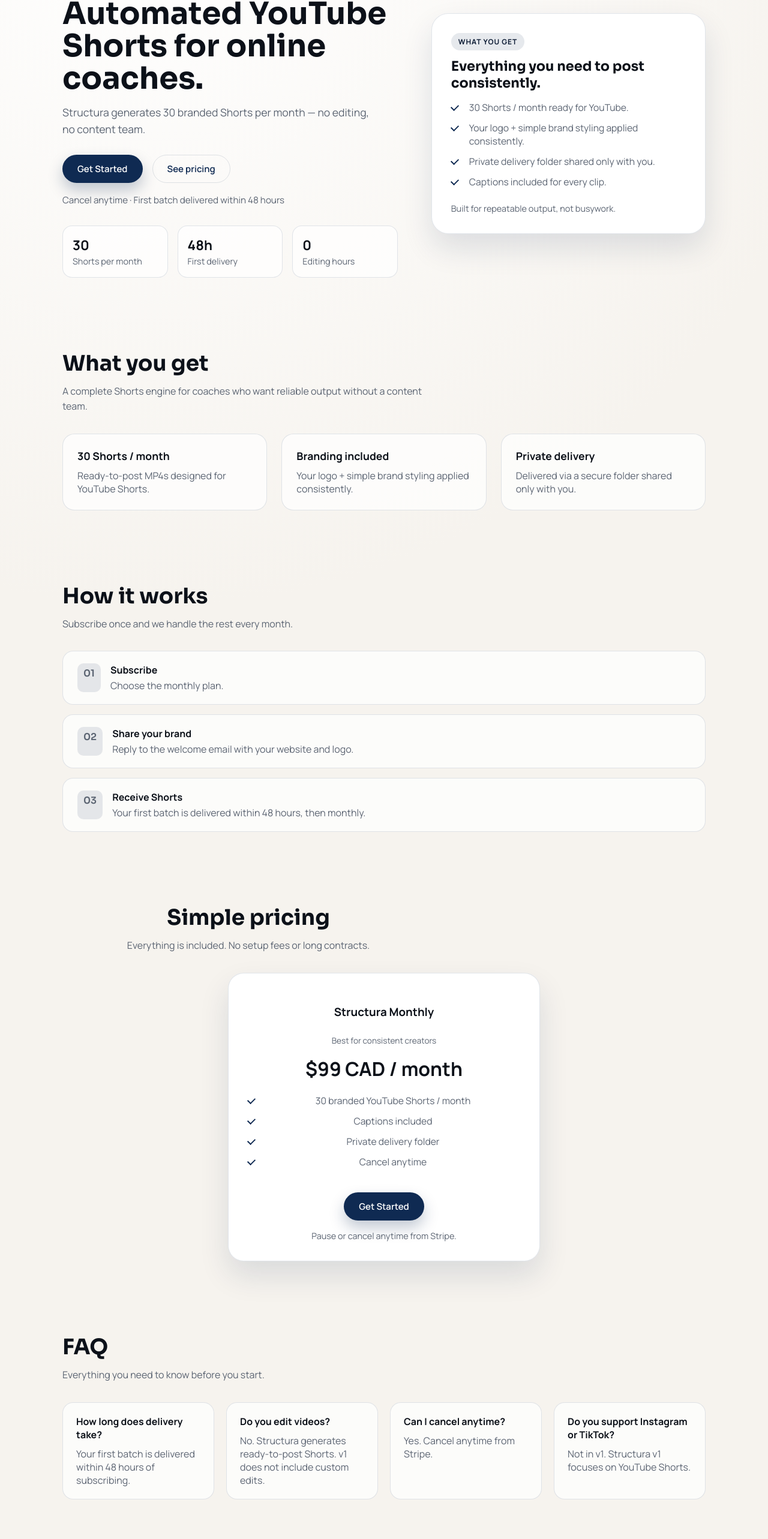
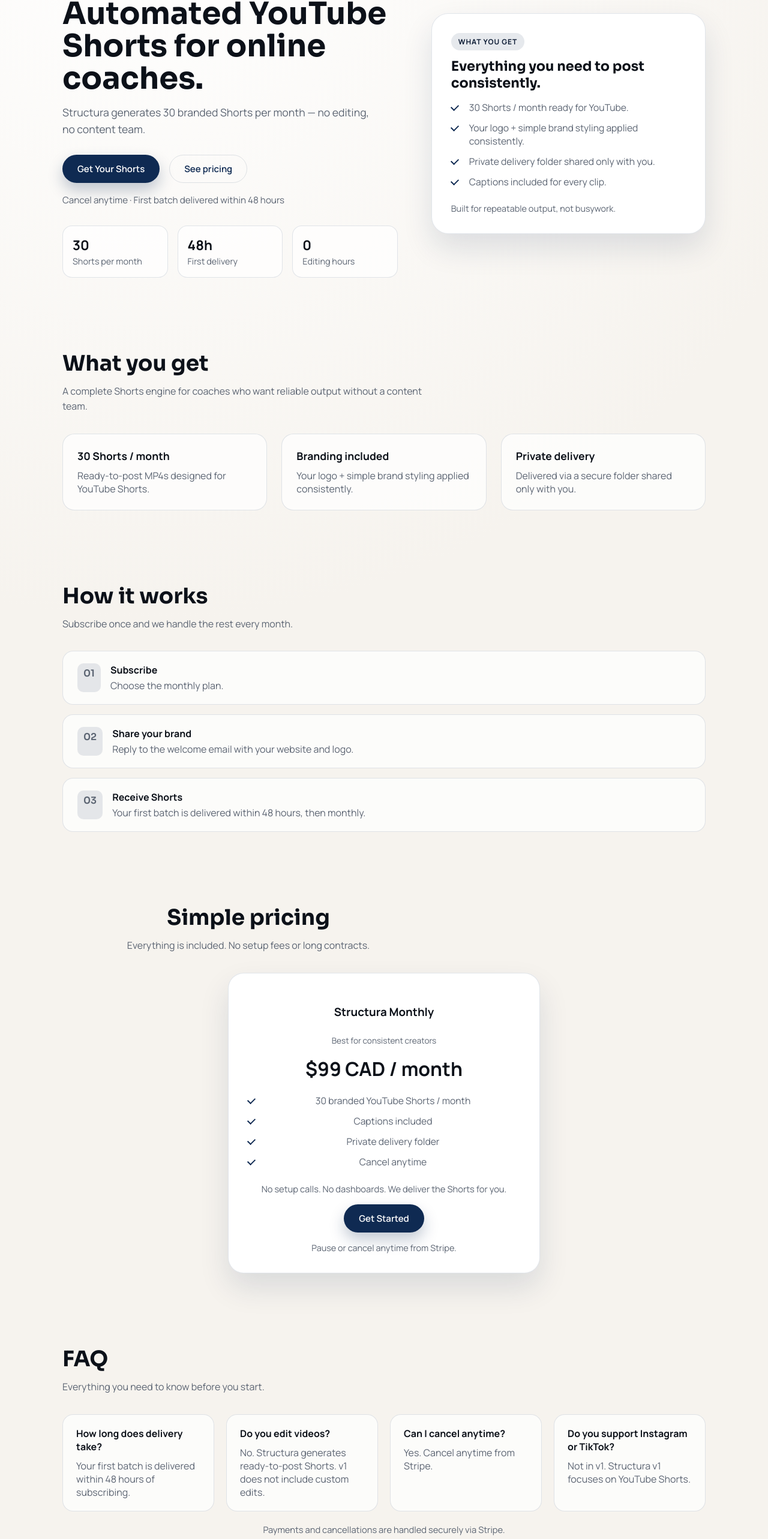
Before and after one commit to structura-dev/structura-nextjs, a Next.js app: page / in a window 1280 px wide. Shown: the part 182-2748 px from the top of the page at 60% size. Built offline with nearby package versions, Linux system fonts and the light colour scheme.

Commit message:
Changed wording

```diff
--- a/app/globals.css
+++ b/app/globals.css
@@ -260,6 +260,12 @@
   margin: 0;
 }
 
+.note {
+  font-size: 0.92rem;
+  color: var(--muted);
+  margin: 16px 0 0;
+}
+
 .section {
   padding-top: 40px;
 }
@@ -398,6 +404,11 @@
   color: var(--muted);
 }
 
+.stripe-note {
+  margin-top: 20px;
+  text-align: center;
+}
+
 .footer {
   display: flex;
   justify-content: space-between;
--- a/app/page.tsx
+++ b/app/page.tsx
@@ -22,7 +22,7 @@
 
       <section className="hero container">
         <div className="hero-content reveal">
-          <p className="eyebrow">Automation for online coaches</p>
+          <p className="eyebrow">For online coaches</p>
           <h1>Automated YouTube Shorts for online coaches.</h1>
           <p className="subhead">
             Structura generates 30 branded Shorts per month — no editing, no content
@@ -30,7 +30,7 @@
           </p>
           <div className="cta-row">
             <a className="button primary" href="STRIPE_PAYMENT_LINK_HERE">
-              Get Started
+              Get Your Shorts
             </a>
             <a className="button ghost" href="#pricing">
               See pricing
@@ -138,6 +138,9 @@
             <li>Private delivery folder</li>
             <li>Cancel anytime</li>
           </ul>
+          <p className="note">
+            No setup calls. No dashboards. We deliver the Shorts for you.
+          </p>
           <a className="button primary" href="STRIPE_PAYMENT_LINK_HERE">
             Get Started
           </a>
@@ -168,6 +171,9 @@
             <p>Not in v1. Structura v1 focuses on YouTube Shorts.</p>
           </div>
         </div>
+        <p className="note stripe-note">
+          Payments and cancellations are handled securely via Stripe.
+        </p>
       </section>
 
       <footer className="footer container">
```
